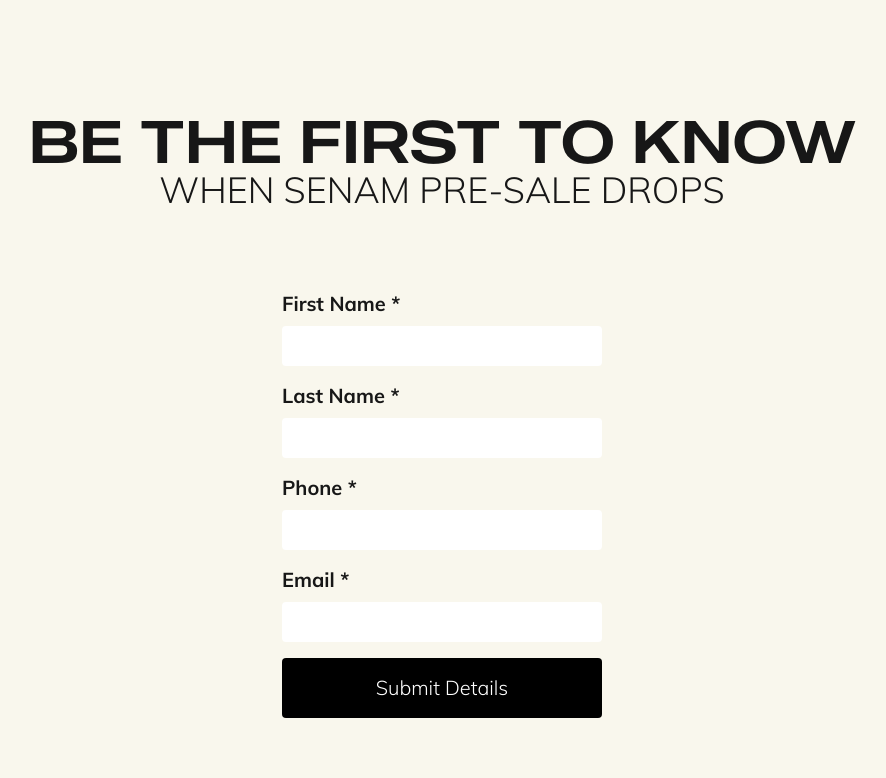
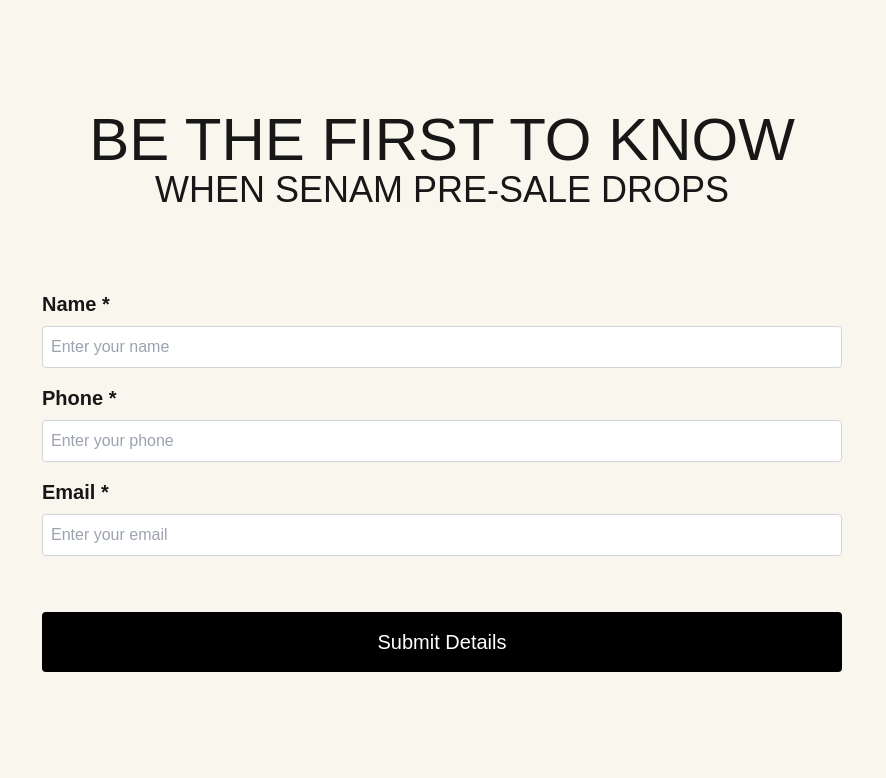
Before and after one commit to ifaridaiman/senamweb, a Next.js app: page /coming-soon in a window 1280 px wide. Shown: the part 802-1580 px from the top of the page, without its empty margins (198-1084 px from the left). Built offline with nearby package versions, Linux system fonts and the light colour scheme.

Commit message:
update code to deploy with animation

```diff
--- /dev/null
+++ b/app/api/presale/route.ts
@@ -0,0 +1,37 @@
+import { PrismaClient } from '@prisma/client';
+import { NextResponse } from 'next/server';
+
+const prisma = new PrismaClient();
+
+export async function POST(req: Request) {
+  try {
+    // Parse the request body
+    const body = await req.json();
+    const { name, email, phone } = body;
+
+    // Validate input
+    if (!name || !email || !phone) {
+      return NextResponse.json(
+        { error: 'Name, email, and phone are required.' },
+        { status: 400 }
+      );
+    }
+
+    // Create a new UserPreSales record
+    const user = await prisma.userPreSales.create({
+      data: { name, email, phone },
+    });
+
+    return NextResponse.json(
+      { message: 'User created successfully', user },
+      { status: 201 }
+    );
+  } catch (error) {
+    console.error('Error:', error);
+
+    return NextResponse.json(
+      { error: 'Internal server error' },
+      { status: 500 }
+    );
+  }
+}
--- a/app/coming-soon/partials/section2.tsx
+++ b/app/coming-soon/partials/section2.tsx
@@ -1,62 +1,156 @@
-import {
-  mulishBold,
-  mulishLight,
-  outerSansRegular,
-} from "@/app/fonts/font";
-import React from "react";
+import React, { useState } from 'react';
 
-const Section2 = () => {
+interface FormData {
+  name: string;
+  email: string;
+  phone: string;
+}
+
+const Section2: React.FC = () => {
+  const [formData, setFormData] = useState<FormData>({
+    name: '',
+    email: '',
+    phone: '',
+  });
+
+  const [errors, setErrors] = useState<FormData>({
+    name: '',
+    email: '',
+    phone: '',
+  });
+
+  const [isSubmitting, setIsSubmitting] = useState(false);
+
+  const handleInputChange = (e: React.ChangeEvent<HTMLInputElement>) => {
+    const { name, value } = e.target;
+    setFormData((prev) => ({ ...prev, [name]: value }));
+    setErrors((prev) => ({ ...prev, [name]: '' })); // Clear errors on typing
+  };
+
+  const validateForm = (): boolean => {
+    const newErrors: FormData = {
+      name: '',
+      email: '',
+      phone: '',
+    };
+    let isValid = true;
+
+    if (!formData.name) {
+      newErrors.name = 'Name is required.';
+      isValid = false;
+    }
+    if (!formData.email) {
+      newErrors.email = 'Email is required.';
+      isValid = false;
+    } else if (!/^[^\s@]+@[^\s@]+\.[^\s@]+$/.test(formData.email)) {
+      newErrors.email = 'Invalid email format.';
+      isValid = false;
+    }
+    if (!formData.phone) {
+      newErrors.phone = 'Phone is required.';
+      isValid = false;
+    } else if (!/^\d+$/.test(formData.phone)) {
+      newErrors.phone = 'Phone must be numeric.';
+      isValid = false;
+    }
+
+    setErrors(newErrors);
+    return isValid;
+  };
+
+  const handleSubmit = async (e: React.FormEvent<HTMLFormElement>) => {
+    e.preventDefault();
+
+    if (!validateForm()) return;
+
+    setIsSubmitting(true);
+
+    try {
+      const response = await fetch('/api/PreSale', {
+        method: 'POST',
+        headers: {
+          'Content-Type': 'application/json',
+        },
+        body: JSON.stringify(formData),
+      });
+
+      const result = await response.json();
+
+      if (response.ok) {
+        alert('Form submitted successfully!');
+        setFormData({ name: '', email: '', phone: '' }); // Clear form
+      } else {
+        alert(`Error: ${result.error}`);
+      }
+    } catch (error) {
+      console.error('Error submitting form:', error);
+      alert('An unexpected error occurred. Please try again.');
+    } finally {
+      setIsSubmitting(false);
+    }
+  };
+
   return (
     <div className="md:max-w-[1600px] mx-auto">
       <div className="h-auto md:h-screen flex flex-col justify-top items-center py-28 px-8">
-        <h2 className={`${outerSansRegular.className} text-6xl`}>
-          BE THE FIRST TO KNOW
-        </h2>
-        <p className={`${mulishLight.className} text-4xl`}>
-          WHEN SENAM PRE-SALE DROPS
-        </p>
-        <div className="mt-20 min-w-[320px] max-w-[800px]">
-          <div className={`flex flex-col mb-4`}>
-            <label
-              className={`${mulishBold.className} text-xl font-black mb-2`}
-            >
-              First Name *
-            </label>
-            <input className="p-2 w-full rounded" type="text" />
+        <h2 className="text-6xl">BE THE FIRST TO KNOW</h2>
+        <p className="text-4xl">WHEN SENAM PRE-SALE DROPS</p>
+        <form onSubmit={handleSubmit} className="mt-20 w-full md:w-[800px]">
+          <div className="flex flex-col mb-4">
+            <label className="text-xl font-black mb-2">Name *</label>
+            <input
+              className={`p-2 w-full rounded border ${
+                errors.name ? 'border-red-500' : 'border-gray-300'
+              }`}
+              placeholder="Enter your name"
+              type="text"
+              name="name"
+              value={formData.name}
+              onChange={handleInputChange}
+            />
+            {errors.name && <span className="text-red-500 text-sm">{errors.name}</span>}
           </div>
-          <div className={`flex flex-col mb-4`}>
-            <label
-              className={`${mulishBold.className} text-xl font-black mb-2`}
-            >
-              Last Name *
-            </label>
-            <input className="p-2 w-full rounded" type="text" />
+
+          <div className="flex flex-col mb-4">
+            <label className="text-xl font-black mb-2">Phone *</label>
+            <input
+              className={`p-2 w-full rounded border ${
+                errors.phone ? 'border-red-500' : 'border-gray-300'
+              }`}
+              placeholder="Enter your phone"
+              type="tel"
+              name="phone"
+              value={formData.phone}
+              onChange={handleInputChange}
+            />
+            {errors.phone && <span className="text-red-500 text-sm">{errors.phone}</span>}
           </div>
-          <div className={`flex flex-col mb-4`}>
-            <label
-              className={`${mulishBold.className} text-xl font-black mb-2`}
-            >
-              Phone *
-            </label>
-            <input className="p-2 w-full rounded" type="text" />
+
+          <div className="flex flex-col mb-4">
+            <label className="text-xl font-black mb-2">Email *</label>
+            <input
+              className={`p-2 w-full rounded border ${
+                errors.email ? 'border-red-500' : 'border-gray-300'
+              }`}
+              placeholder="Enter your email"
+              type="email"
+              name="email"
+              value={formData.email}
+              onChange={handleInputChange}
+            />
+            {errors.email && <span className="text-red-500 text-sm">{errors.email}</span>}
           </div>
-          <div className={`flex flex-col mb-4`}>
-            <label
-              className={`${mulishBold.className} text-xl font-black mb-2`}
-            >
-              Email *
-            </label>
-            <input className="p-2 w-full rounded" type="text" />
-          </div>
+
           <div>
             <button
-              className={`w-[320px] p-4 bg-black text-white rounded text-xl ${mulishLight.className}`}
+              className="w-full p-4 mt-10 bg-black text-white rounded text-xl hover:bg-slate-950 transition-all duration-200 ease-in-out"
               type="submit"
+              disabled={isSubmitting}
             >
-              Submit Details
+              {isSubmitting ? 'Submitting...' : 'Submit Details'}
             </button>
           </div>
-        </div>
+        </form>
       </div>
     </div>
   );
--- a/app/coming-soon/partials/section3.tsx
+++ b/app/coming-soon/partials/section3.tsx
@@ -4,7 +4,7 @@
 
 const Section3 = () => {
   return (
-    <div className="md:max-w-[1600px] mx-auto">
+    <div className="md:max-w-[1600px] mx-auto" data-aos="fade-up">
         <div className='flex flex-col md:flex-row gap-4 h-auto md:h-screen justify-center items-top md:p-20 p-8'>
             <div className='w-full md:w-1/2 flex justify-center items-center'>
                 <Image src={'/assets/comingSoon/senamClub_comingsoon2.png'} alt='senamClubComingSoon2' width={500} height={800} className='h-full w-full md:w-auto' />
--- a/app/coming-soon/partials/section4.tsx
+++ b/app/coming-soon/partials/section4.tsx
@@ -4,7 +4,7 @@
 
 const Section4 = () => {
   return (
-    <div className="md:max-w-[1600px] mx-auto">
+    <div className="md:max-w-[1600px] mx-auto" data-aos="fade-up">
         <div className='flex flex-col-reverse md:flex-row gap-4 h-auto md:h-screen justify-center items-top md:p-20 p-8'>
             <div className='w-full md:w-1/2 '>
                 <div className={`mb-8`}>
--- a/app/coming-soon/partials/section5.tsx
+++ b/app/coming-soon/partials/section5.tsx
@@ -4,7 +4,7 @@
 
 const Section5 = () => {
   return (
-    <div className="md:max-w-[1600px] mx-auto">
+    <div className="md:max-w-[1600px] mx-auto" data-aos="fade-up">
         <div className='flex flex-col md:flex-row gap-4 h-auto md:h-screen justify-center items-top md:p-20 p-8'>
             <div className='w-full md:w-1/2 flex justify-center items-center'>
                 <Image src={'/assets/comingSoon/senamClub_comingsoon4.png'} alt='senamClubComingSoon4' width={500} height={800} className='h-full w-full md:w-auto' />
--- a/app/coming-soon/partials/section6.tsx
+++ b/app/coming-soon/partials/section6.tsx
@@ -4,7 +4,7 @@
 
 const Section6 = () => {
   return (
-    <div className="md:max-w-[1600px] mx-auto ">
+    <div className="md:max-w-[1600px] mx-auto" data-aos="fade-up">
       <div className="flex flex-col-reverse md:flex-row gap-4 h-auto md:h-screen justify-center items-top md:p-20 p-8 ">
         <div className="w-full md:w-2/3">
           <div className={`mb-8`}>
--- a/app/coming-soon/partials/section7.tsx
+++ b/app/coming-soon/partials/section7.tsx
@@ -4,7 +4,7 @@
 
 const Section7 = () => {
   return (
-    <div className="md:max-w-[1600px] mx-auto">
+    <div className="md:max-w-[1600px] mx-auto" data-aos="fade-up">
       <div className="flex flex-col-reverse md:flex-row gap-4 h-auto md:h-screen justify-center items-top md:p-20 p-8 ">
         <div className="w-full md:w-2/3">
           <div className="mb-16">
--- a/app/coming-soon/partials/section8.tsx
+++ b/app/coming-soon/partials/section8.tsx
@@ -4,7 +4,7 @@
 
 const Section8 = () => {
   return (
-    <div className="md:max-w-[1600px] mx-auto">
+    <div className="md:max-w-[1600px] mx-auto" data-aos="fade-up">
         <div className="flex flex-col-reverse md:flex-row gap-4 h-auto md:h-screen justify-center items-top md:p-20 p-8 ">
             <div className="w-full md:w-2/3 flex flex-col justify-between">
                 <div>
--- a/next.config.ts
+++ b/next.config.ts
@@ -1,6 +1,7 @@
 import type { NextConfig } from "next";
 
 const nextConfig: NextConfig = {
+
   async redirects() {
     return [
       {
```
Also changed, not shown: app/api/usePresales/route.ts (deleted, +0 -76 lines), app/coming-soon/page.tsx (+9 -0 lines), 2 other files (tests, documents, lock files or other folders).
